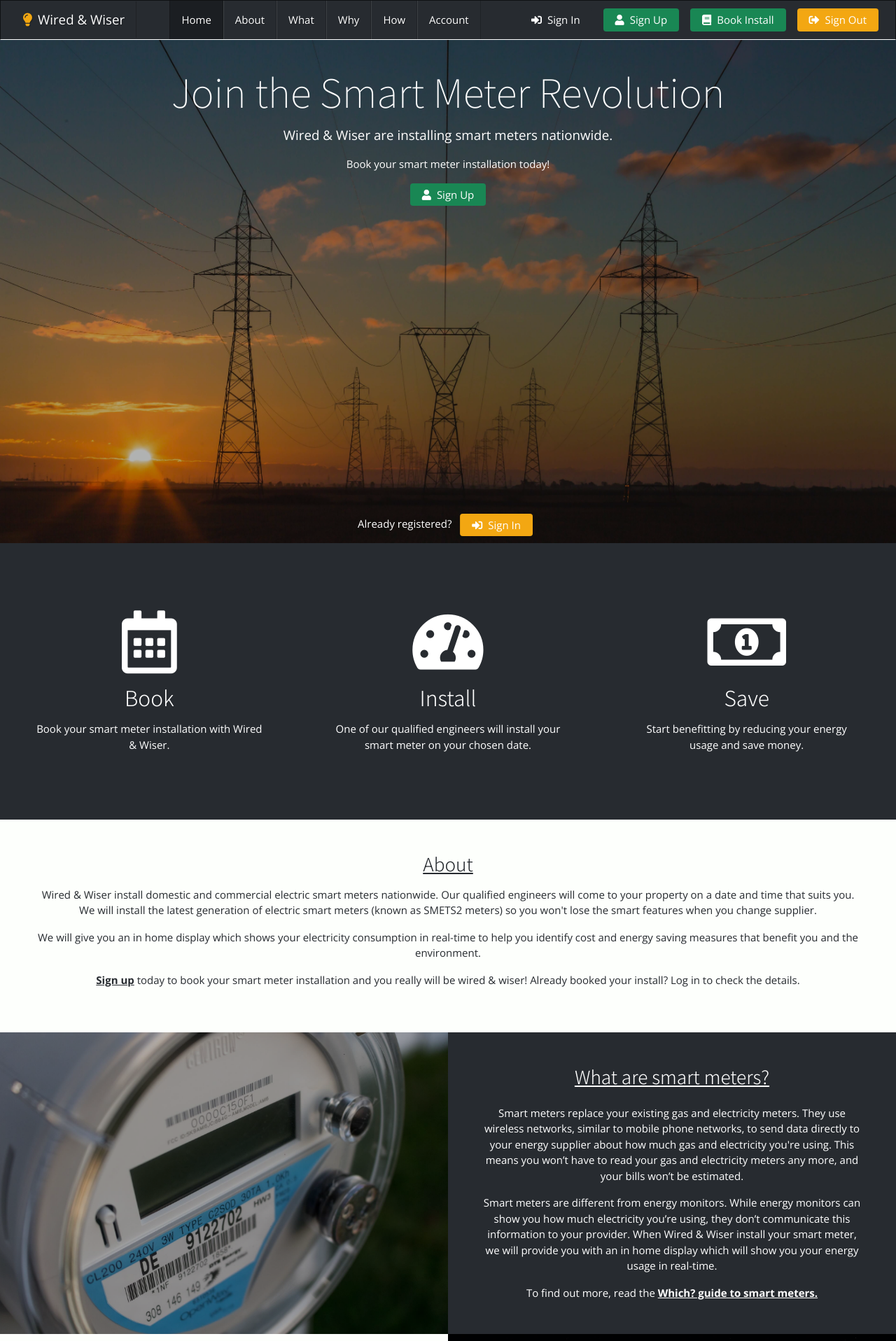
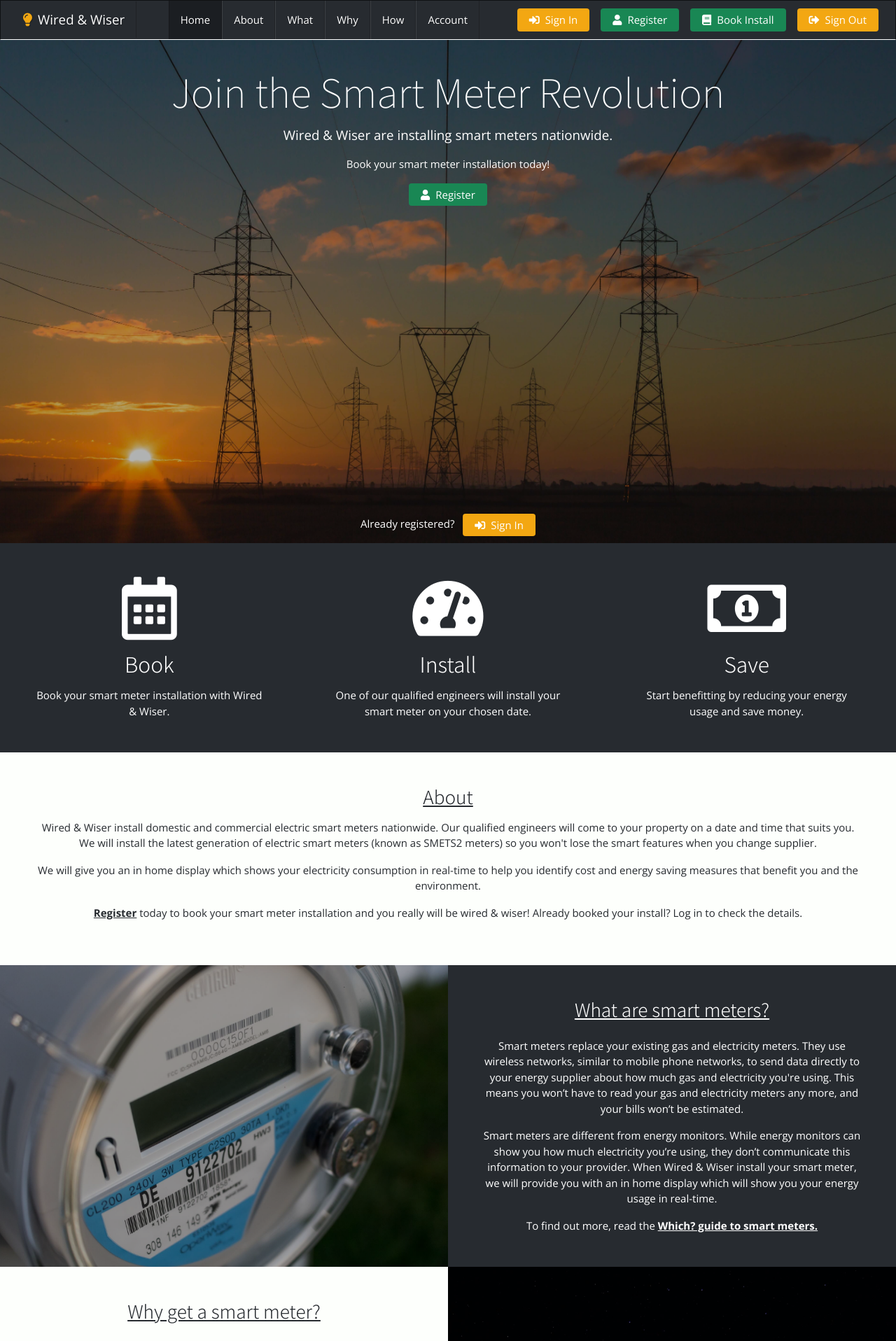
Before and after one commit to LukeGarnham/Wired-and-Wiser-MS3, a Flask app: page / in a window 1280 px wide. Shown: the top 1916 px of the page at 70% size. Run offline with Flask 2, Linux system fonts and the light colour scheme; some libraries are stand-ins or nearby versions.

Commit message:
Renamed Sign-up to Register.  Added content to register form.

```diff
--- a/app.py
+++ b/app.py
@@ -23,9 +23,9 @@ def home():
     return render_template("index.html")
 
 
-@app.route("/signup", methods=["GET", "POST"])
-def signup():
-    return render_template("signup.html")
+@app.route("/register", methods=["GET", "POST"])
+def register():
+    return render_template("register.html")
 
 
 if __name__ == "__main__":
--- a/static/css/style.css
+++ b/static/css/style.css
@@ -20,25 +20,6 @@ h1,h2,h3,h4,h5,h6 {
 a:hover {
     color: #F3A712;
 }
-
-.background-container {
-    height: 90vh;
-    width: 100%;
-    background-size: cover;
-    background-repeat: no-repeat;
-    background-attachment: fixed;
-    background-position: center;
-    border: none;
-}
-
-
-.mask {
-    background-color: rgba(0, 0, 0, 0.3);
-    height: 100%;
-    width: 100%;
-    position: relative;
-}
-
 
 /*------------------------------------------------Button styles*/
 
@@ -103,13 +84,21 @@ footer {
 /*------------------------------------------------Jumbotron*/
 
 .jumbotron {
-    height: 90vh;
+    min-height: 90vh;
     width: 100%;
     background-size: cover;
     background-repeat: no-repeat;
     background-attachment: fixed;
     background-position: bottom;
     border: none;
+    position: relative;
+}
+
+.mask {
+    background-color: rgba(0, 0, 0, 0.3);
+    height: 100%;
+    width: 100%;
+    position: absolute;
 }
 
 #home-background {
@@ -155,7 +144,7 @@ footer {
     background-image: url('https://raw.githubusercontent.com/LukeGarnham/Wired-and-Wiser-MS3/master/static/images/light-bulb.jpg');
 }
 
-#signup-background {
+#register-background {
     background-image: url('https://raw.githubusercontent.com/LukeGarnham/Wired-and-Wiser-MS3/master/static/images/wind-turbines.jpg');
 }
 
--- a/templates/base.html
+++ b/templates/base.html
@@ -48,7 +48,7 @@
                         <a class="nav-link px-3" href="#" >Sign In</a>
                     </li>
                     <li class="nav-item d-lg-none">
-                        <a class="nav-link px-3" href="{{ url_for('signup') }}" >Sign Up</a>
+                        <a class="nav-link px-3" href="{{ url_for('register') }}" >Register</a>
                     </li>
                     <li class="nav-item d-lg-none">
                         <a class="nav-link px-3" href="#" >Book Install</a>
@@ -59,10 +59,10 @@
                 </ul>
 
                 <a class="px-2 d-none d-lg-block" href="#" >
-                    <button type="button" class="button slate px-3 py-1"><i class="fas fa-sign-in-alt mr-2"></i>Sign In</button>
+                    <button type="button" class="button orange px-3 py-1"><i class="fas fa-sign-in-alt mr-2"></i>Sign In</button>
                 </a>
-                <a class="px-2 d-none d-lg-block" href="{{ url_for('signup') }}" >
-                    <button type="button" class="button green px-3 py-1"><i class="fas fa-user mr-2"></i>Sign Up</button>
+                <a class="px-2 d-none d-lg-block" href="{{ url_for('register') }}" >
+                    <button type="button" class="button green px-3 py-1"><i class="fas fa-user mr-2"></i>Register</button>
                 </a>
                 <a class="px-2 d-none d-lg-block" href="#" >
                     <button type="button" class="button green px-3 py-1"><i class="fas fa-book mr-2"></i>Book Install</button>
--- a/templates/index.html
+++ b/templates/index.html
@@ -3,28 +3,27 @@
 {% block content %}
 
     <div class="jumbotron jumbotron-fluid text-center text-white p-0 mb-0" id="home-background">
-        <div class="mask">
-            <div class="container py-4">
+        <div class="mask"></div>
+        <div class="container position-relative py-4">
             <div>
                 <h1 class="display-4 my-3">Join the Smart Meter Revolution</h1>
                 <p class="lead">Wired & Wiser are installing smart meters nationwide.</p>
                 <p>Book your smart meter installation today!</p>
-                    <a href="{{ url_for('signup') }}" >
-                        <button type="button" class="button green px-3 py-1"><i class="fas fa-user mr-2"></i>Sign Up</button>
+                <a href="{{ url_for('register') }}" >
+                    <button type="button" class="button green px-3 py-1"><i class="fas fa-user mr-2"></i>Register</button>
                 </a>
             </div>
         </div>
-            <div class="jumbo-bottom pt-2 pb-0">
-                    Already registered?
-                    <a class="px-2" href="#" >
+        <div class="jumbo-bottom">
+                <p class="d-sm-inline mb-2 mb-sm-0">Already registered?</p>
+                <a class="d-sm-inline pl-2" href="#" >
                     <button type="button" class="button orange px-3 py-1"><i class="fas fa-sign-in-alt mr-2"></i>Sign In</button>
                 </a>
             </div>
     </div>
-    </div>
 
     <div class="container-fluid">
-        <section id="icons" class="text-center my-5">
+        <section id="icons" class="text-center">
             <div class="row">
                 <div class="col-12 col-sm-4 p-5">
                     <i class="far fa-calendar-alt mb-3"></i>
@@ -54,7 +53,7 @@
                         We will give you an in home display which shows your electricity consumption in real-time to help you identify cost and energy saving measures that benefit you and the environment.
                     </p>
                     <p>
-                        <strong><a href="{{ url_for('signup') }}" class="underline">Sign up</a></strong> today to book your smart meter installation and you really will be wired & wiser!  Already booked your install? Log in to check the details.
+                        <strong><a href="{{ url_for('register') }}" class="underline">Register</a></strong> today to book your smart meter installation and you really will be wired & wiser!  Already booked your install? Log in to check the details.
                     </p>
                 </div>
             </div>
@@ -129,7 +128,7 @@
                         Appointments usually take an hour and you will be without electricity for approximately 45 minutes.  Please consider this before booking - businesses may need to shutdown servers and other IT equipment before the appointment.
                     </p>
                     <p>
-                        All set?  Simply <strong><a href="{{ url_for('signup') }}" class="underline">sign up</a></strong> and then from your Account dashboard, book your smart meter installation.  Select a date and time to suit your needs.
+                        All set?  Simply <strong><a href="{{ url_for('register') }}" class="underline">register</a></strong> and then from your Account dashboard, book your smart meter installation.  Select a date and time to suit your needs.
                     </p>
                     <p class="m-0">
                         What if something changes?  Don't worry - if you need to amend details of your booking, simply sign in and update or cancel your booking.
```
Also changed, not shown: templates/register.html (added, +45 -0 lines), templates/signup.html (deleted, +0 -30 lines). Lines whose indentation alone changed are shown as unchanged.
